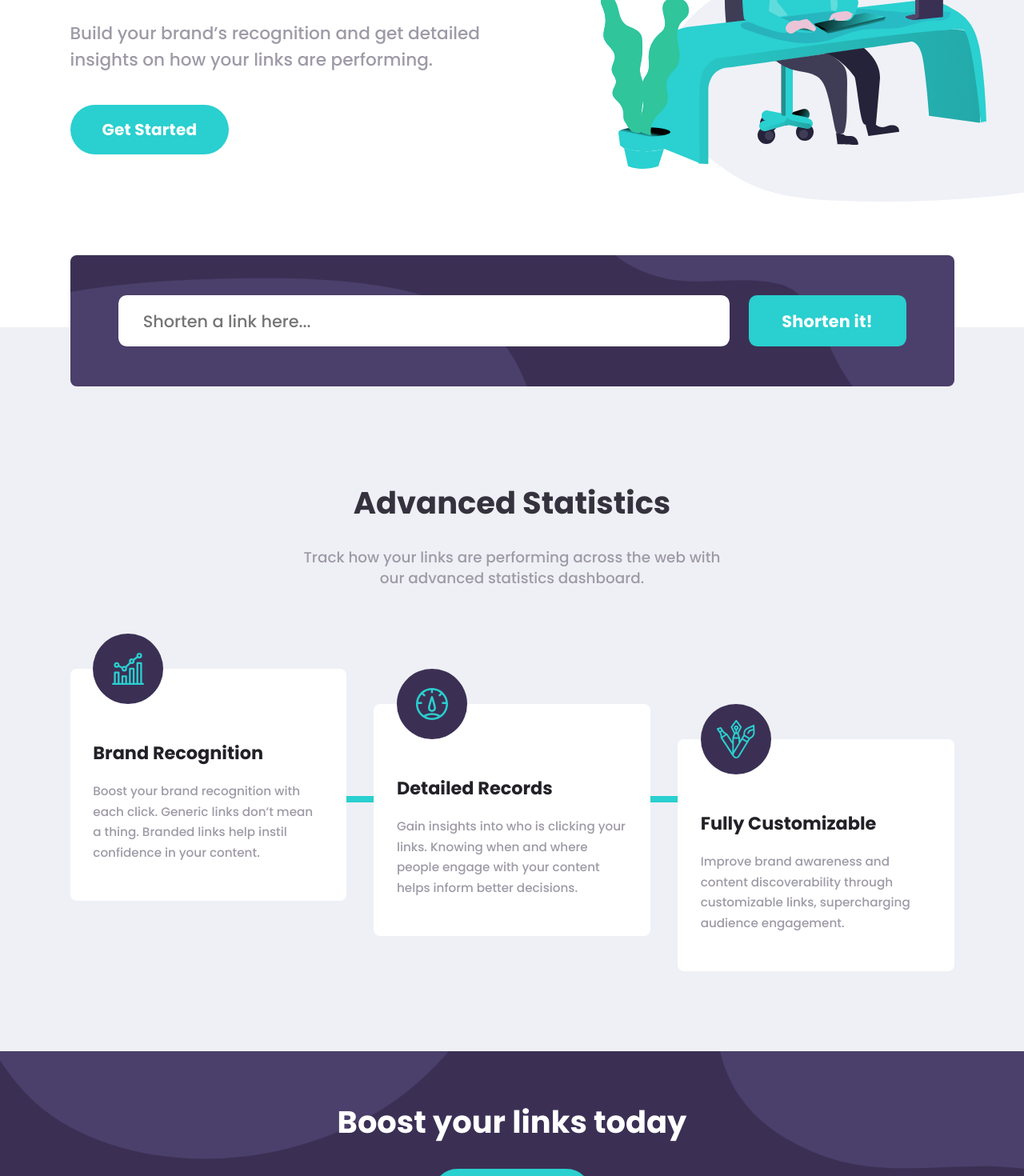
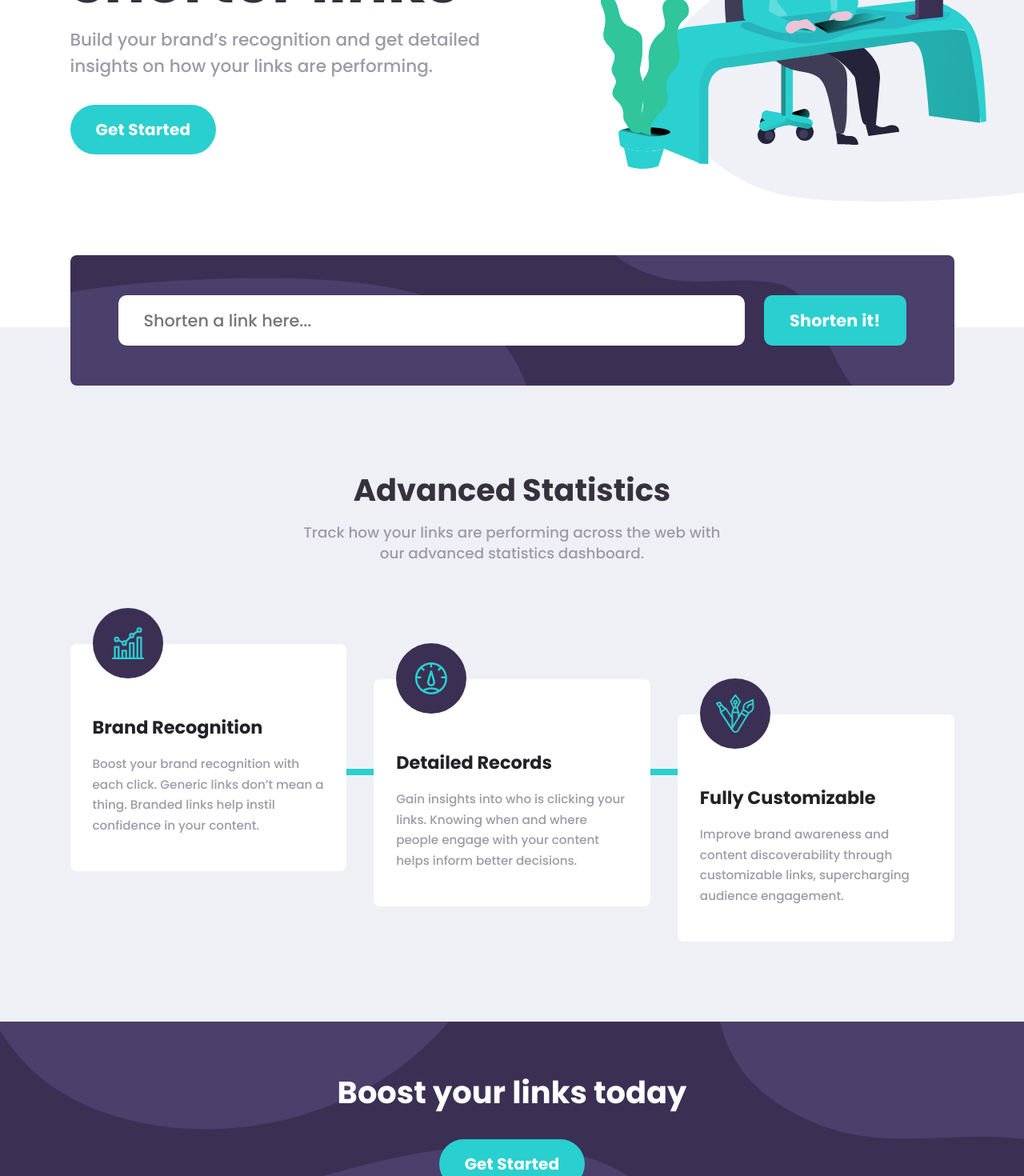
Before and after one commit to p-kosinski/url-shortening-api, a React (Create React App) app: page / in a window 1280 px wide. Shown: the part 400-1870 px from the top of the page at 80% size. Built offline with nearby package versions, Linux system fonts and the light colour scheme.

Commit message:
Fix misused css units for spacing - fixes #3

```diff
--- a/src/components/common/LinkButton/LinkButton.module.scss
+++ b/src/components/common/LinkButton/LinkButton.module.scss
@@ -8,7 +8,7 @@
   background-color: variables.$color-accent;
   font-size: 1.25rem;
   white-space: nowrap;
-  padding: 0.8em 2em;
+  padding: 16px 32px;
   border-radius: variables.$radius-big;
   cursor: pointer;
   transition: variables.$transition;
@@ -31,7 +31,7 @@
 .small {
   @extend .default;
   font-size: 1rem;
-  padding: 0.65em 1.3em;
+  padding: 10px 20px;
 }
 
 @include mixins.breakpoint(medium) {
@@ -39,6 +39,6 @@
     width: 100%;
     text-align: center;
     font-size: 1.1rem;
-    padding: 0.75em 1.5em;
+    padding: 12px 24px;
   }
 }
--- a/src/components/features/Hero/Hero.module.scss
+++ b/src/components/features/Hero/Hero.module.scss
@@ -35,7 +35,7 @@
   }
 
   a {
-    margin-block: 2em;
+    margin-block: 32px;
   }
 }
 
--- a/src/components/features/ShortenLinks/ShortenLinks.module.scss
+++ b/src/components/features/ShortenLinks/ShortenLinks.module.scss
@@ -28,7 +28,7 @@
 .input {
   @include mixins.btn-reset();
   border-radius: variables.$radius-small;
-  padding: 0.8em 1.5em;
+  padding: 12px 32px;
   width: 100%;
   font-size: 1.3rem;
   color: variables.$color-dark;
@@ -41,7 +41,7 @@
   }
 
   @include mixins.breakpoint(medium) {
-    padding: 0.6em 1em;
+    padding: 10px 16px;
     font-size: 1rem;
   }
 }
@@ -75,7 +75,7 @@
   @include mixins.btn-base();
   border-radius: variables.$radius-small;
   background-color: variables.$color-accent;
-  padding: 0.8em 2em;
+  padding: 16px 32px;
   white-space: nowrap;
   font-size: 1.3rem;
   font-weight: variables.$font-weight-bold;
@@ -96,7 +96,7 @@
   }
 
   @include mixins.breakpoint(medium) {
-    padding: 0.6em 1em;
+    padding: 10px 16px;
     font-size: 1.1rem;
   }
 }
--- a/src/components/features/ShortenedLink/ShortenedLink.module.scss
+++ b/src/components/features/ShortenedLink/ShortenedLink.module.scss
@@ -4,7 +4,7 @@
 .component {
   margin-top: 24px;
   @include mixins.card();
-  padding: 1em 1.5em;
+  padding: 16px 32px;
   width: 100%;
   display: grid;
   grid-template-columns: 1fr min-content min-content;
@@ -90,7 +90,7 @@
   border-radius: variables.$radius-small;
   font-size: 1rem;
   height: fit-content;
-  padding: 0.5em 2em;
+  padding: 8px 32px;
   transition: variables.$transition;
 
   &:focus-visible {
--- a/src/components/features/StatisticsSection/StatisticsSection.module.scss
+++ b/src/components/features/StatisticsSection/StatisticsSection.module.scss
@@ -18,7 +18,7 @@
 
   h2 {
     color: variables.$color-dark;
-    margin: 0.7em 0;
+    margin: 12px 0;
   }
 
   p {
@@ -31,7 +31,7 @@
     font-weight: variables.$font-weight-regular;
 
     @include mixins.breakpoint(medium) {
-      margin: 0.5em 0;
+      margin: 8px 0;
       line-height: 1.6;
     }
 
--- a/src/components/layout/FeatureArticle/FeatureArticle.module.scss
+++ b/src/components/layout/FeatureArticle/FeatureArticle.module.scss
@@ -5,7 +5,7 @@
   flex: 1;
   @include mixins.card();
   height: min-content;
-  padding: 1.8em;
+  padding: 28px;
   z-index: 1;
 }
 
@@ -52,7 +52,7 @@
     font-weight: variables.$font-weight-regular;
     color: variables.$color-light;
     line-height: 1.7;
-    margin: 1.2em 0;
+    margin: 16px 0;
 
     @include mixins.breakpoint(medium) {
       text-align: center;
--- a/src/components/layout/Header/Header.module.scss
+++ b/src/components/layout/Header/Header.module.scss
@@ -11,7 +11,7 @@
 .nav {
   display: grid;
   grid-template-columns: auto 1fr;
-  gap: 2.75em;
+  gap: 40px;
 }
 
 .logoWrapper {
@@ -36,7 +36,7 @@
     @include mixins.list-reset();
 
     :not(:last-child) {
-      margin-right: 2em;
+      margin-right: 32px;
     }
 
     li {
@@ -122,7 +122,7 @@
       li {
         display: block;
         width: 100%;
-        margin: 0.65em 0;
+        margin: 12px 0;
       }
     }
   }
@@ -138,7 +138,7 @@
     text-align: center;
     font-size: 1.1rem;
     color: white;
-    padding: 0.65em 0;
+    padding: 12px 0;
 
     &:active {
       color: variables.$color-accent;
@@ -157,6 +157,6 @@
     border-bottom: none;
     border-left: none;
     border-right: none;
-    margin: 1.7em 0;
+    margin: 24px 0;
   }
 }
```
